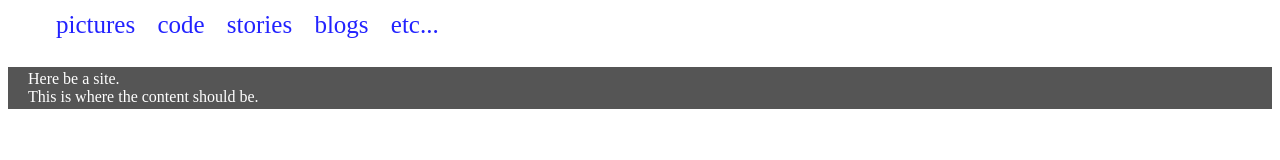
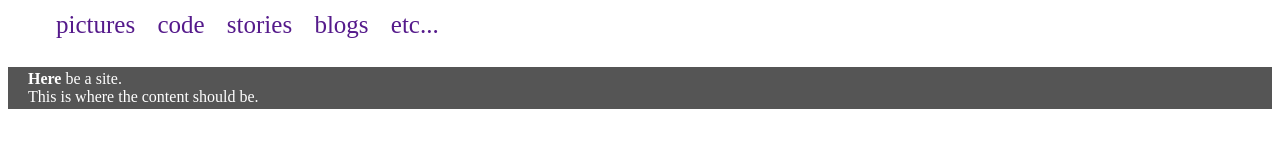
Before and after one commit to sebee/sebee-dot-hu, a plain HTML site: page index.html in a window 1280 px wide. Drawn offline with Linux system fonts and the light colour scheme.

Commit message:
adding links to the top_menu

```diff
--- a/index.html
+++ b/index.html
@@ -3,12 +3,13 @@
 <title>Sebee</title>
 </head><body>
 <ul id="top_menu">
-    <li>pictures</li>
-    <li>code</li>
-    <li>stories</li>
-    <li>blogs</li>
-    <li>etc...</li>
+    <li><a href="" id="bla">pictures</a></li>
+    <li><a href="">code</a></li>
+    <li><a href="">stories</a></li>
+    <li><a href="">blogs</a></li>
+    <li><a href="">etc...</a></li>
 </ul>
-<div id="content">Here be a site.<br />
-This is where the content should be.</div>
+<div id="content"><b>Here</b> be a site.<br />
+This is where the content should be.
+</div>
 </body></html>
--- a/sebee.css
+++ b/sebee.css
@@ -7,6 +7,9 @@
   display: inline-block;
   color: #22f;
 }
+#top_menu a {
+  text-decoration: none;
+}
 #content {
   background: #555;
   padding: 3px 30px 3px 20px;
```
